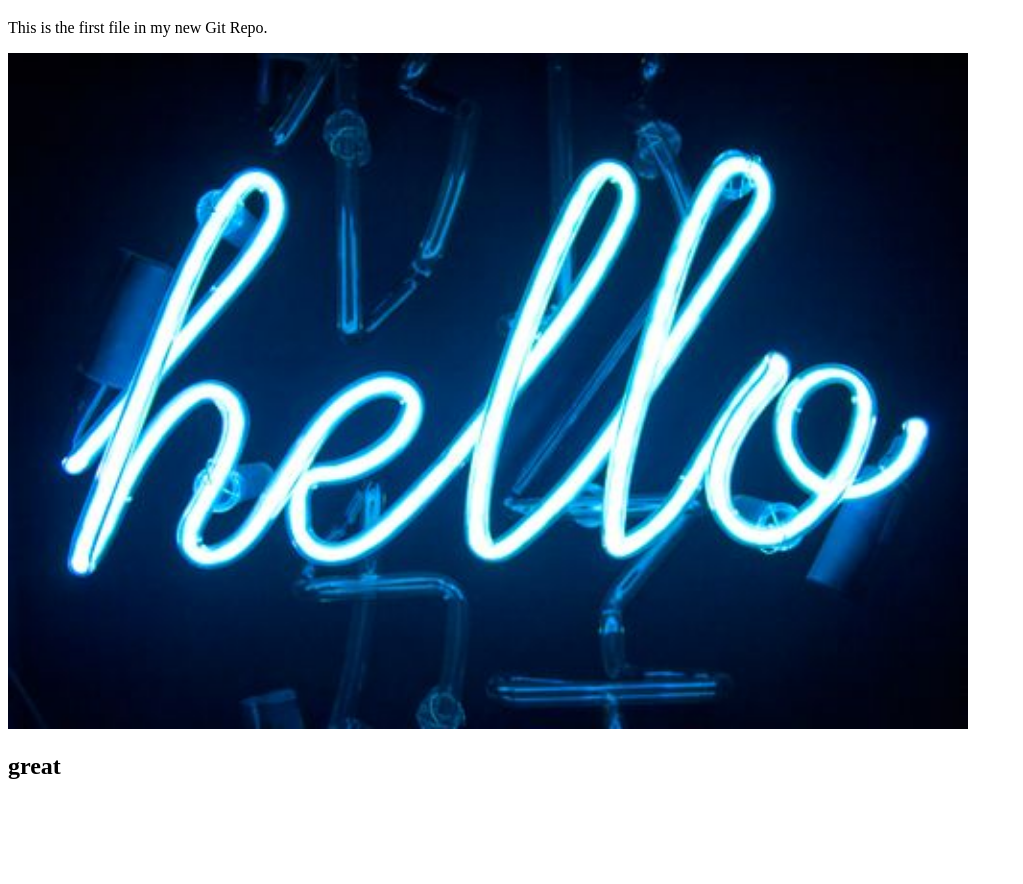
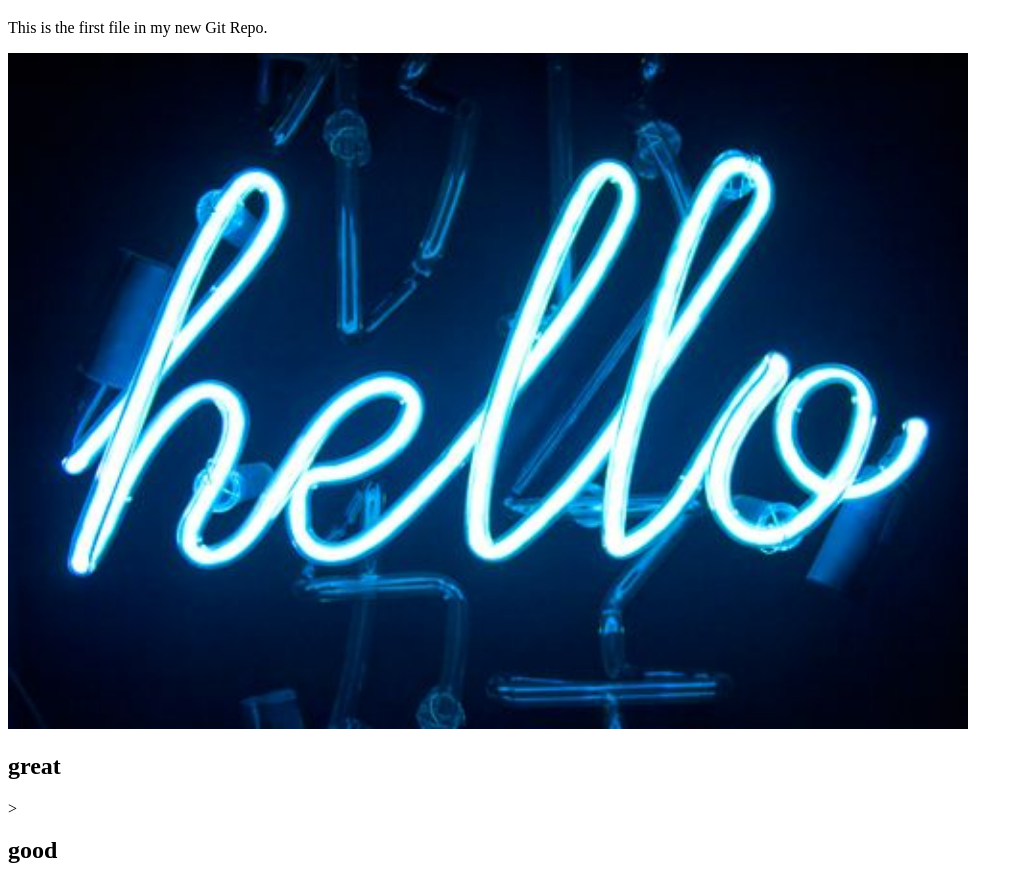
Before and after one commit to AmsTic/myproject, a plain HTML site: page Index.html in a window 1280 px wide. Shown: the part 61-945 px from the top of the page, without its empty margins (0-1023 px from the left). Before the commit the page ends 861 px from the top, so only its background shows below. Drawn offline with Linux system fonts and the light colour scheme.

Commit message:
"third commit"

```diff
--- a/Index.html
+++ b/Index.html
@@ -10,6 +10,7 @@
 <div><img src="img_hello_world.jpg" alt="Hello World from Space"
     style="width:100%;max-width:960px"></div>
 <h2>great</h2>
+><h2>good</h2>
 
 </body>
 </html>
```
